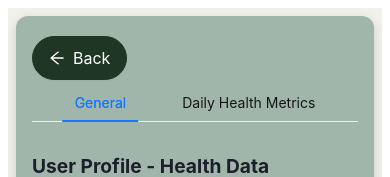
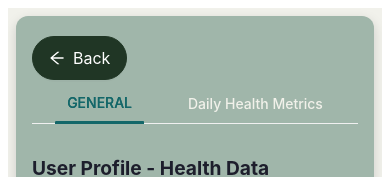
Before and after one commit to violetyousif/Methuselah, a Next.js app: page /profile in a window 390 px wide. Shown: the top 177 px of the page. Built offline with nearby package versions, Linux system fonts and the light colour scheme; no server answers.

Commit message:
Refactor viewport meta tag for mobile responsiveness and update media query syntax across multiple components; fixed inconsistent hyperlink styles (a, Link, and Tab types) in registration, login, profile, and overall global styles for them.

```diff
--- a/src/pages/_app.tsx
+++ b/src/pages/_app.tsx
@@ -1,5 +1,7 @@
 // Mohammad Hoque, 6/2/2025, Applies global theme and font size preferences using <body> dataset attributes
 // Updated: Removed localStorage dependency, theme preferences now loaded from database by individual pages
+// Violet Yousif, 6/2/2025, Added global footer with copyright notice
+// Violet Yousif, 7/5/2025, Modified to move Mohammad's viewport meta tag for mobile responsiveness from _document.tsx to _app.tsx
 
 import Head from 'next/head'
 import '@/styles/globals.css'
@@ -26,7 +28,7 @@ export default function App({ Component, pageProps }: AppProps) {
     <Head>
       <meta
         name="viewport"
-        content="width=device-width,height=device-height,initial-scale=1.0,maximum-scale=1.0,user-scalable=no"
+        content="width=device-width, height=device-height, initial-scale=1.0, maximum-scale=5.0, user-scalable=yes"
       />
     </Head>
     <Layout>
--- a/src/pages/_document.tsx
+++ b/src/pages/_document.tsx
@@ -5,7 +5,7 @@ export default function Document() {
   return (
     <Html lang="en">
       <Head>
-        <meta name="viewport" content="width=device-width, initial-scale=1.0, maximum-scale=5.0, user-scalable=yes" />
+        {/* <meta name="viewport" content="width=device-width, initial-scale=1.0, maximum-scale=5.0, user-scalable=yes" /> */}
       </Head>
       <body>
         <Main />
--- a/src/pages/chatBot.tsx
+++ b/src/pages/chatBot.tsx
@@ -794,10 +794,10 @@ const styles = {
     paddingBottom: '60px',
     height: '100%',
     overflow: 'auto', // Enable scrolling for the content area
-    '@media (max-width: 768px)': {
+    '@media (maxWidth: 768px)': {
       padding: '16px'
     },
-    '@media (max-width: 480px)': {
+    '@media (maxWidth: 480px)': {
       padding: '12px'
     }
   },
--- a/src/pages/dashboard.tsx
+++ b/src/pages/dashboard.tsx
@@ -284,10 +284,10 @@ const getStyles = (theme: 'default' | 'dark') => ({
   chartContainer: {
     flex: 1,
     minWidth: '300px',
-    '@media (max-width: 768px)': {
+    '@media (maxWidth: 768px)': {
       minWidth: '280px'
     },
-    '@media (max-width: 480px)': {
+    '@media (maxWidth: 480px)': {
       minWidth: '100%'
     }
   },
--- a/src/pages/register.tsx
+++ b/src/pages/register.tsx
@@ -4,7 +4,7 @@
 // Mohammad Hoque, 06/02/2025, Added dynamic dark mode theme support and enhanced phone formatting + form validation
 // Viktor Gjorgjevski, 06/03/2025, Added user profile pic option when registering right under gender. Added it to onFinish function to be sent to database as well
 // Violet Yousif, 6/16/2025, Removed walletAddress prop from RegisterProps interface and component function parameters. Removed phone number and gender from design.
-
+// Violet Yousif, 7/5/2025, Fixed hyperlink styles for Terms of Service and Login links to match design and each other.
 
 import React, { useState, useEffect } from 'react'
 import { Form, Input, Button, Checkbox, Select } from 'antd'
@@ -293,7 +293,7 @@ const styles = {
   },
   submitButton: {
     marginTop: '8px',
-    width: '100%',
+    width: '40%',
     backgroundColor: '#203625',
     color: '#e0e0e0',
     borderRadius: '1rem'
--- a/src/styles/Landing.module.css
+++ b/src/styles/Landing.module.css
@@ -1,4 +1,5 @@
-/* Mohammad Hoque, 7/3/2025, Added responsive design improvements for mobile and tablet devices including responsive typography and touch-friendly buttons */
+/* Mohammad Hoque, 7/3/2025, Added responsive design improvements for mobile and tablet devices including responsive typography and touch-friendly buttons /*
+/* Violet Yousif, 7/5/2025, Altered text for Methuselah's name */
 .landing {
   height: 100vh;
   width: 100%;
@@ -59,6 +60,9 @@
 
 .name {
   color: #5A7F65;
+  font-family: fantasy;
+  font-size: 3.2rem;
+  font-weight: bold;
 }
 
 .subtitle {
--- a/src/styles/globals.css
+++ b/src/styles/globals.css
@@ -1,11 +1,12 @@
-/* Modified: Syed Rabbey (6/1/25), - Added custom scrollbar, modal styling, and dark theme styles */
-/* Dark theme enhancements and animation accessibility by Mohammad Hoque (6/2/25) */
-/* Modified: Violet Yousif (6/2/25), added new styling for global footer */
+/* Syed Rabbey, (6/1/25), Added custom scrollbar, modal styling, and dark theme styles */
+/* Mohammad Hoque, (6/2/25), Dark theme enhancements and animation accessibility */
+/* Violet Yousif (6/2/25), added new styling for global footer */
 /* Mohammad Hoque, 7/1/2025, Added proper scrolling behavior to prevent double scrollbars in chat interface */
 /* Mohammad Hoque, 7/3/2025, Added comprehensive responsive design improvements including viewport meta tag, mobile-friendly forms, sidebar enhancements, and SendBar responsive styling */
 /* Mohammad Hoque, 7/3/2025, Enhanced sidebar animations with smooth eased transitions, pulse effects, and improved mobile interactions */
+/* Violet Yousif, 7/5/2025, Fixed hyperlink styles for Terms of Service and Login links to match design and each other.*/
 
-/* Modified: Violet Yo.timestamp {
+/* timestamp {
   font-size: 12px;
   margin-bottom: 4px;
   color: #000;
@@ -55,6 +56,60 @@
 /* Mohammad Hoque, 7/1/2025, Added proper scrolling behavior to prevent double scrollbars in chat interface */
 /* Mohammad Hoque, 7/3/2025, Added comprehensive responsive design improvements including viewport meta tag, mobile-friendly forms, sidebar enhancements, and SendBar responsive styling */
 /* Mohammad Hoque, 7/3/2025, Enhanced sidebar animations with smooth eased transitions, pulse effects, and improved mobile interactions */
+
+
+/* ------------- Additional Profile Styles ------------- */
+/* Profile Tabs - Custom styles */
+.profile-tabs .ant-tabs-tab {
+  font-weight: 500;
+  color: #F1F1EA !important;
+}
+
+.profile-tabs .ant-tabs-tab-active {
+  color: #136769 !important;
+  text-transform: uppercase !important;
+  border-bottom: 2px solid #136769 !important;
+}
+
+.profile-tabs .ant-tabs-tab:hover {
+  color: #136769 !important;
+}
+
+.profile-tabs .ant-tabs-tab.ant-tabs-tab-active .ant-tabs-tab-btn {
+  color: #136769 !important;
+}
+
+.profile-tabs .ant-tabs-ink-bar {
+  background-color: #136769 !important;
+  border-bottom: 3px solid #136769 !important;
+}
+
+/* Dark theme profile tabs */
+[data-theme='dark'] .profile-tabs .ant-tabs-tab {
+  color: #F1F1EA !important;
+}
+
+[data-theme='dark'] .profile-tabs .ant-tabs-tab-active {
+  color: #91cdce !important;
+  text-transform: uppercase !important;
+  border-bottom: 2px solid #91cdce !important;
+}
+
+[data-theme='dark'] .profile-tabs .ant-tabs-tab:hover {
+  color: #91cdce !important;
+}
+
+[data-theme='dark'] .profile-tabs .ant-tabs-tab.ant-tabs-tab-active .ant-tabs-tab-btn {
+  color: #91cdce !important;
+  text-transform: uppercase !important;
+}
+
+[data-theme='dark'] .profile-tabs .ant-tabs-ink-bar {
+  background-color: #91cdce !important;
+  border-bottom: 3px solid #91cdce !important;
+}
+
+/* ------------------------------------------------------ */
 
 /* Modal Styling - Dark themed */
 .custom-modal .ant-modal-content {
@@ -316,15 +371,6 @@ body[data-theme='dark'] .methuselah-icon-wrapper {
   stroke-width: 1.5;
 }
 
-/* Link styles */
-a {
-    color: #1D1E2C !important;
-}
-a:hover {
-    color: #318182 !important;
-    text-decoration: underline;
-}
-
 /* ------------------ DARK THEME STYLES ------------------ */
 /* Added by: Mohammad Hoque - 06/02/25 */
 [data-theme='dark'] {
@@ -497,22 +543,26 @@ body[data-fontsize='extra-large'] .ant-select-selector {
 
 /* ---- Added by: Violet Yousif - 06/02/25 ---- */
 /* Link styles */
-[data-theme='dark'] a {
-    color: #318182 !important;
-    background-color: none !important;
+a {
+  font-weight: 600;
+  color: #F1F1EA !important;
 }
-[data-theme='dark'] a:hover {
-    color: #203625 !important;
-    text-decoration: underline;
-    background-color: none !important;
+a:hover {
+  color: #1D1E2C !important;
+  text-decoration: underline;
 }
-/* Links on Sign In and Registration*/
+
+/* Links on for Terms of Service:
+  It uses Modal form so it doesn't get recognized as a Link type*/
 [data-theme='extPages'] {
-  color: #3b8d8e !important;
+  font-weight: 600;
+  color: #F1F1EA !important;
   background-color: transparent !important;
+
 }
+
 [data-theme='extPages']:hover {
-  color: #203625 !important;
+  color: #1D1E2C !important;
   text-decoration: underline;
 }
 
```
Also changed, not shown: src/pages/login.tsx (+10 -7 lines).
